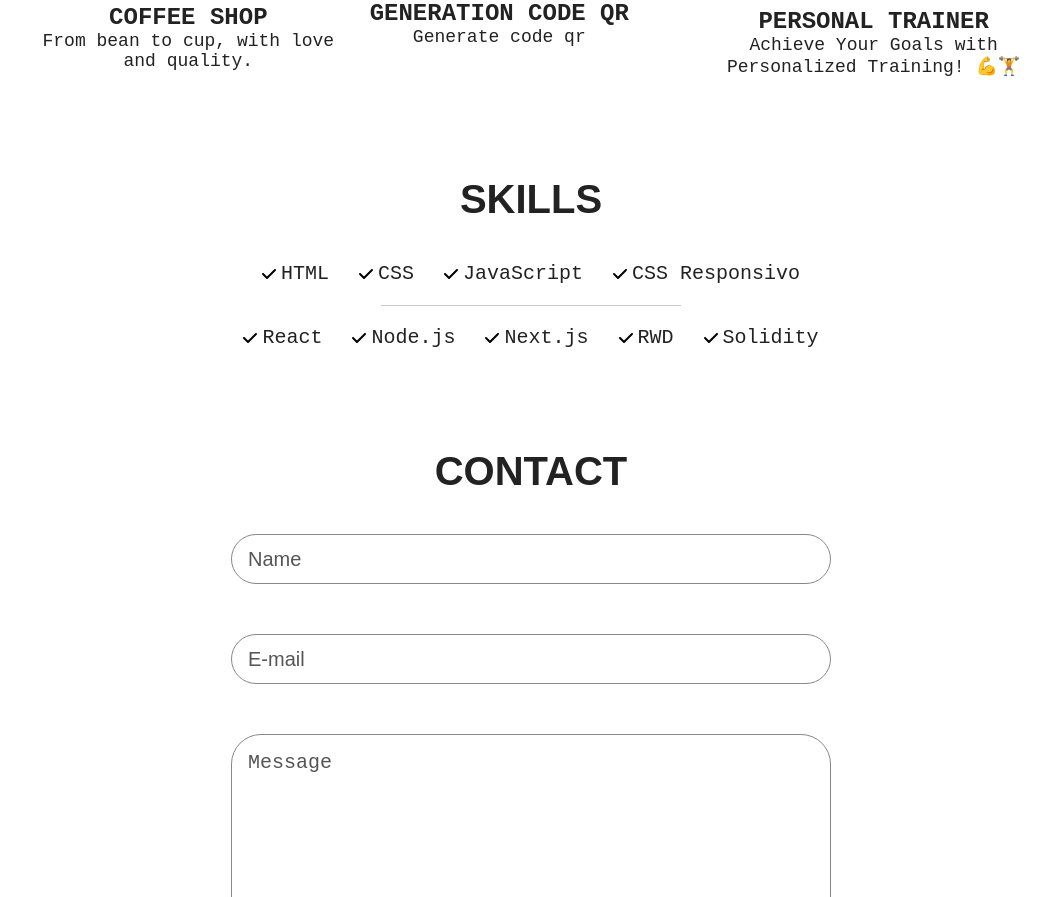
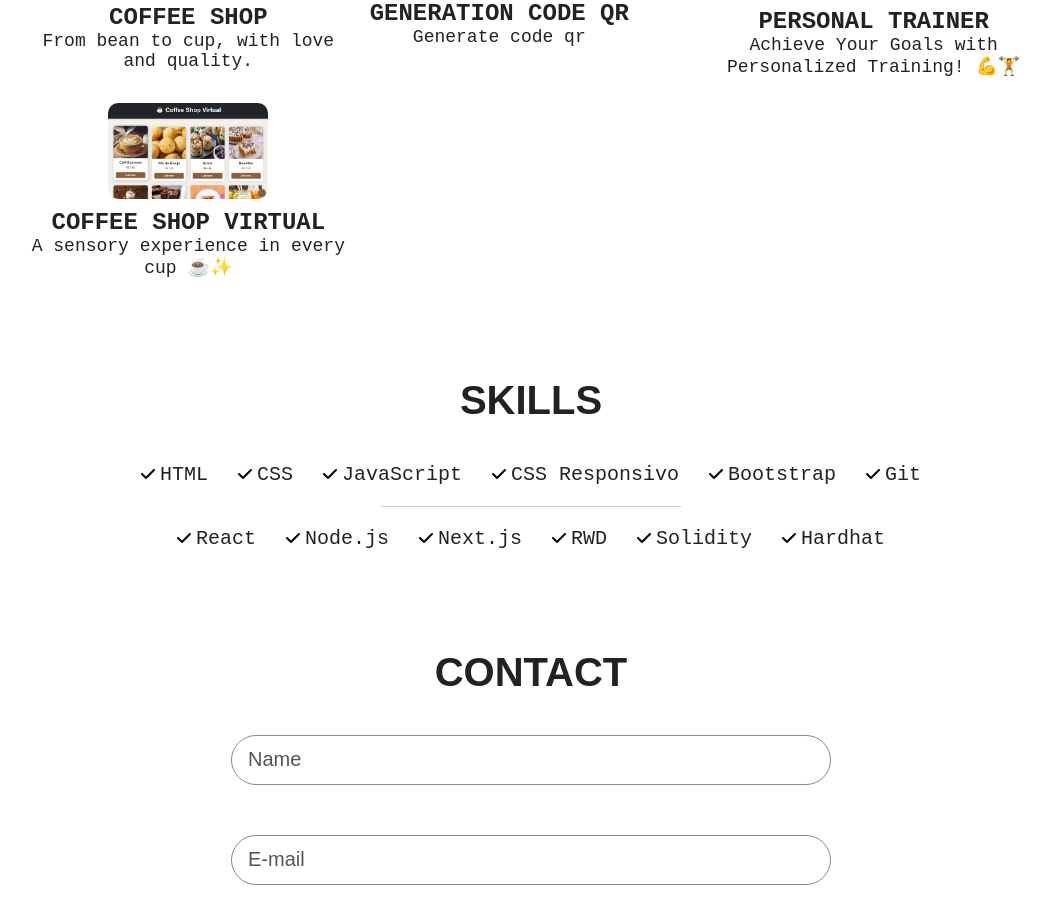
Before and after one commit to Osnigilberto/portfolio, a React (Vite) app: page / in a window 1280 px wide. Shown: the part 2138-3035 px from the top of the page, without its empty margins (109-1159 px from the left). Built offline with nearby package versions, Linux system fonts and the light colour scheme.

Commit message:
project and skills edit

```diff
--- a/src/sections/Projects/Projects.jsx
+++ b/src/sections/Projects/Projects.jsx
@@ -9,6 +9,7 @@ import farmers from '../../assets/farmers.png';
 import coffeeshop from '../../assets/coffeeshop.png';
 import codeqrgene from '../../assets/codeqrgene.png';
 import personaltrainer from '../../assets/personaltrainer.png';
+import coffeeshopvirtual from '../../assets/coffeeshopvirtual.png';
 import { FontAwesomeIcon } from '@fortawesome/react-fontawesome';
 
 const Projects = () => {
@@ -71,6 +72,12 @@ const Projects = () => {
           h2= "Personal Trainer"
           p="Achieve Your Goals with Personalized Training! 💪🏋️"
           />
+          <ProjectCard
+          src={coffeeshopvirtual}
+          link="https://coffeeshopvirtual.netlify.app/"
+          h2= "Coffee Shop Virtual"
+          p="A sensory experience in every cup ☕✨"
+          />
       </div>
     </section>
   );
--- a/src/sections/Skills/Skills.jsx
+++ b/src/sections/Skills/Skills.jsx
@@ -11,6 +11,8 @@ const Skills = () => {
         <SkillList icon={faCheck} skill="CSS" />
         <SkillList icon={faCheck} skill="JavaScript" />
         <SkillList icon={faCheck} skill="CSS Responsivo" />
+        <SkillList icon={faCheck} skill="Bootstrap" />
+        <SkillList icon={faCheck} skill="Git" />
       </div>
       <hr />
       <div className={styles.skillList}>
@@ -19,6 +21,8 @@ const Skills = () => {
         <SkillList icon={faCheck} skill="Next.js" />
         <SkillList icon={faCheck} skill="RWD" />
         <SkillList icon={faCheck} skill="Solidity" />
+        <SkillList icon={faCheck} skill="Hardhat" />
+
 
       </div>
     </section>
```
Also changed, not shown: src/assets/coffeeshopvirtual.png (added).
